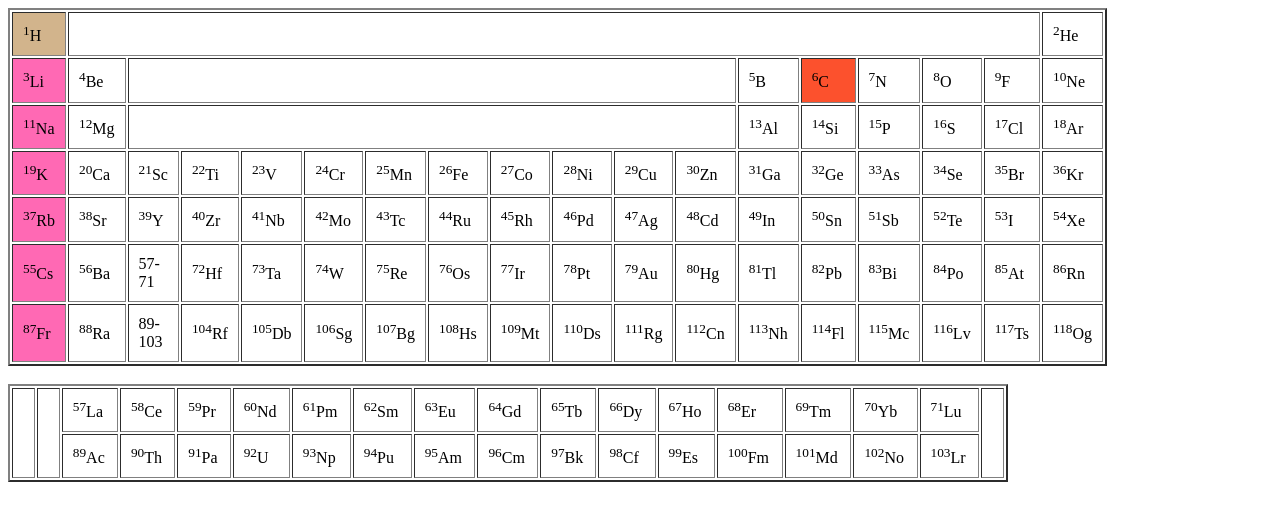
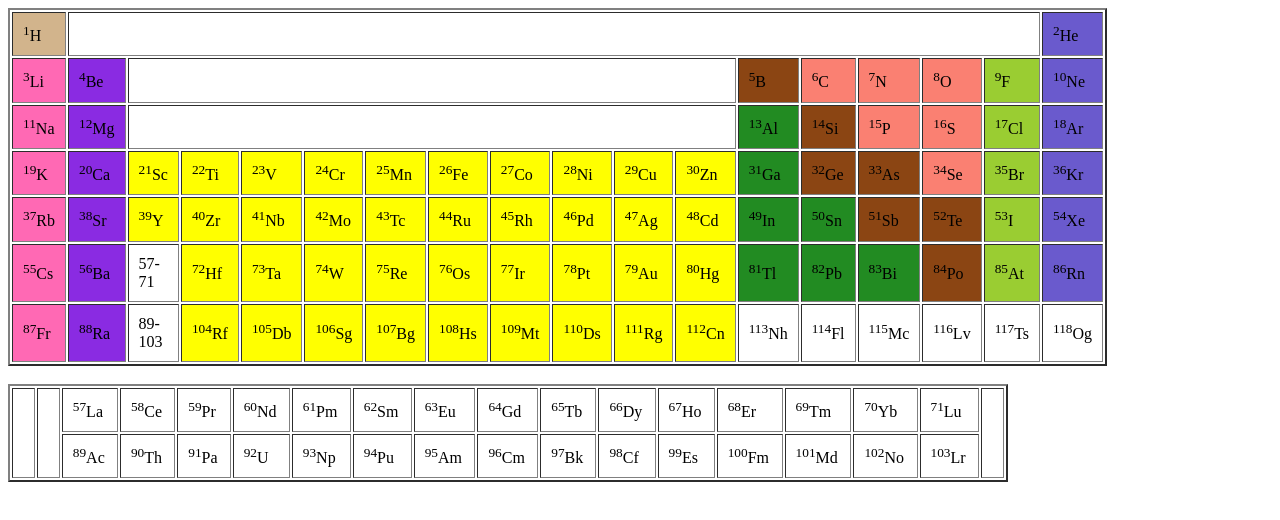
Before and after one commit to hadihasan91/HTML_Assignments, a plain HTML site: page Chapter 6/Chapter 6 Assignment.html in a window 1280 px wide. Drawn offline with Linux system fonts and the light colour scheme.

Commit message:
Further Updated Colors

```diff
--- a/Chapter 6/Chapter 6 Assignment.html
+++ b/Chapter 6/Chapter 6 Assignment.html
@@ -10,106 +10,106 @@
         <tr>
             <td bgcolor="tan"><sup>1</sup>H</td>
             <td colspan="16"></td>
-            <td ><sup>2</sup>He</td>
+            <td bgcolor="slateblue"><sup>2</sup>He</td>
         </tr>
         <tr>
             <td bgcolor="hotpink"><sup>3</sup>Li</td>
-            <td ><sup>4</sup>Be</td>
+            <td bgcolor="blueviolet"><sup>4</sup>Be</td>
             <td colspan="10"></td>
-            <td ><sup>5</sup>B</td>
-            <td bgcolor="FC512D"><sup>6</sup>C</td>
-            <td ><sup>7</sup>N</td>
-            <td ><sup>8</sup>O</td>
-            <td ><sup>9</sup>F</td>
-            <td ><sup>10</sup>Ne</td>
+            <td bgcolor="saddlebrown"><sup>5</sup>B</td>
+            <td bgcolor="salmon"><sup>6</sup>C</td>
+            <td bgcolor="salmon"><sup>7</sup>N</td>
+            <td bgcolor="salmon"><sup>8</sup>O</td>
+            <td bgcolor="yellowgreen"><sup>9</sup>F</td>
+            <td bgcolor="slateblue"><sup>10</sup>Ne</td>
         </tr>
         <tr>
             <td bgcolor="hotpink"><sup>11</sup>Na</td>
-            <td ><sup>12</sup>Mg</td>
+            <td bgcolor="blueviolet"><sup>12</sup>Mg</td>
             <td colspan="10"></td>
-            <td ><sup>13</sup>Al</td>
-            <td ><sup>14</sup>Si</td>
-            <td ><sup>15</sup>P</td>
-            <td ><sup>16</sup>S</td>
-            <td ><sup>17</sup>Cl</td>
-            <td ><sup>18</sup>Ar</td>
+            <td bgcolor="forestgreen"><sup>13</sup>Al</td>
+            <td bgcolor="saddlebrown"><sup>14</sup>Si</td>
+            <td bgcolor="salmon"><sup>15</sup>P</td>
+            <td bgcolor="salmon"><sup>16</sup>S</td>
+            <td bgcolor="yellowgreen"><sup>17</sup>Cl</td>
+            <td bgcolor="slateblue"><sup>18</sup>Ar</td>
         </tr>
         <tr>
             <td bgcolor="hotpink"><sup>19</sup>K</td>
-            <td><sup>20</sup>Ca</td>
-            <td><sup>21</sup>Sc</td>
-            <td><sup>22</sup>Ti</td>
-            <td><sup>23</sup>V</td>
-            <td><sup>24</sup>Cr</td>
-            <td><sup>25</sup>Mn</td>
-            <td><sup>26</sup>Fe</td>
-            <td><sup>27</sup>Co</td>
-            <td><sup>28</sup>Ni</td>
-            <td><sup>29</sup>Cu</td>
-            <td><sup>30</sup>Zn</td>
-            <td><sup>31</sup>Ga</td>
-            <td><sup>32</sup>Ge</td>
-            <td><sup>33</sup>As</td>
-            <td><sup>34</sup>Se</td>
-            <td><sup>35</sup>Br</td>
-            <td><sup>36</sup>Kr</td>
+            <td bgcolor="blueviolet"><sup>20</sup>Ca</td>
+            <td bgcolor="yellow"><sup>21</sup>Sc</td>
+            <td bgcolor="yellow"><sup>22</sup>Ti</td>
+            <td bgcolor="yellow"><sup>23</sup>V</td>
+            <td bgcolor="yellow"><sup>24</sup>Cr</td>
+            <td bgcolor="yellow"><sup>25</sup>Mn</td>
+            <td bgcolor="yellow"><sup>26</sup>Fe</td>
+            <td bgcolor="yellow"><sup>27</sup>Co</td>
+            <td bgcolor="yellow"><sup>28</sup>Ni</td>
+            <td bgcolor="yellow"><sup>29</sup>Cu</td>
+            <td bgcolor="yellow"><sup>30</sup>Zn</td>
+            <td bgcolor="forestgreen"><sup>31</sup>Ga</td>
+            <td bgcolor="saddlebrown"><sup>32</sup>Ge</td>
+            <td bgcolor="saddlebrown"><sup>33</sup>As</td>
+            <td bgcolor="salmon"><sup>34</sup>Se</td>
+            <td bgcolor="yellowgreen"><sup>35</sup>Br</td>
+            <td bgcolor="slateblue"><sup>36</sup>Kr</td>
         </tr>
 
         <tr>
             <td bgcolor="hotpink"><sup>37</sup>Rb</td>
-            <td><sup>38</sup>Sr</td>
-            <td><sup>39</sup>Y</td>
-            <td><sup>40</sup>Zr</td>
-            <td><sup>41</sup>Nb</td>
-            <td><sup>42</sup>Mo</td>
-            <td><sup>43</sup>Tc</td>
-            <td><sup>44</sup>Ru</td>
-            <td><sup>45</sup>Rh</td>
-            <td><sup>46</sup>Pd</td>
-            <td><sup>47</sup>Ag</td>
-            <td><sup>48</sup>Cd</td>
-            <td><sup>49</sup>In</td>
-            <td><sup>50</sup>Sn</td>
-            <td><sup>51</sup>Sb</td>
-            <td><sup>52</sup>Te</td>
-            <td><sup>53</sup>I</td>
-            <td><sup>54</sup>Xe</td>
+            <td bgcolor="blueviolet"><sup>38</sup>Sr</td>
+            <td bgcolor="yellow"><sup>39</sup>Y</td>
+            <td bgcolor="yellow"><sup>40</sup>Zr</td>
+            <td bgcolor="yellow"><sup>41</sup>Nb</td>
+            <td bgcolor="yellow"><sup>42</sup>Mo</td>
+            <td bgcolor="yellow"><sup>43</sup>Tc</td>
+            <td bgcolor="yellow"><sup>44</sup>Ru</td>
+            <td bgcolor="yellow"><sup>45</sup>Rh</td>
+            <td bgcolor="yellow"><sup>46</sup>Pd</td>
+            <td bgcolor="yellow"><sup>47</sup>Ag</td>
+            <td bgcolor="yellow"><sup>48</sup>Cd</td>
+            <td bgcolor="forestgreen"><sup>49</sup>In</td>
+            <td bgcolor="forestgreen"><sup>50</sup>Sn</td>
+            <td bgcolor="saddlebrown"><sup>51</sup>Sb</td>
+            <td bgcolor="saddlebrown"><sup>52</sup>Te</td>
+            <td bgcolor="yellowgreen"><sup>53</sup>I</td>
+            <td bgcolor="slateblue"><sup>54</sup>Xe</td>
         </tr>
 
         <tr>
             <td bgcolor="hotpink"><sup>55</sup>Cs</td>
-            <td><sup>56</sup>Ba</td>
+            <td bgcolor="blueviolet"><sup>56</sup>Ba</td>
             <td>57-71</td>
-            <td><sup>72</sup>Hf</td>
-            <td><sup>73</sup>Ta</td>
-            <td><sup>74</sup>W</td>
-            <td><sup>75</sup>Re</td>
-            <td><sup>76</sup>Os</td>
-            <td><sup>77</sup>Ir</td>
-            <td><sup>78</sup>Pt</td>
-            <td><sup>79</sup>Au</td>
-            <td><sup>80</sup>Hg</td>
-            <td><sup>81</sup>Tl</td>
-            <td><sup>82</sup>Pb</td>
-            <td><sup>83</sup>Bi</td>
-            <td><sup>84</sup>Po</td>
-            <td><sup>85</sup>At</td>
-            <td><sup>86</sup>Rn</td>
+            <td bgcolor="yellow"><sup>72</sup>Hf</td>
+            <td bgcolor="yellow"><sup>73</sup>Ta</td>
+            <td bgcolor="yellow"><sup>74</sup>W</td>
+            <td bgcolor="yellow"><sup>75</sup>Re</td>
+            <td bgcolor="yellow"><sup>76</sup>Os</td>
+            <td bgcolor="yellow"><sup>77</sup>Ir</td>
+            <td bgcolor="yellow"><sup>78</sup>Pt</td>
+            <td bgcolor="yellow"><sup>79</sup>Au</td>
+            <td bgcolor="yellow"><sup>80</sup>Hg</td>
+            <td bgcolor="forestgreen"><sup>81</sup>Tl</td>
+            <td bgcolor="forestgreen"><sup>82</sup>Pb</td>
+            <td bgcolor="forestgreen"><sup>83</sup>Bi</td>
+            <td bgcolor="saddlebrown"><sup>84</sup>Po</td>
+            <td bgcolor="yellowgreen"><sup>85</sup>At</td>
+            <td bgcolor="slateblue"><sup>86</sup>Rn</td>
         </tr>
 
         <tr>
             <td bgcolor="hotpink"><sup>87</sup>Fr</td>
-            <td><sup>88</sup>Ra</td>
+            <td bgcolor="blueviolet"><sup>88</sup>Ra</td>
             <td>89-103</td>
-            <td><sup>104</sup>Rf</td>
-            <td><sup>105</sup>Db</td>
-            <td><sup>106</sup>Sg</td>
-            <td><sup>107</sup>Bg</td>
-            <td><sup>108</sup>Hs</td>
-            <td><sup>109</sup>Mt</td>
-            <td><sup>110</sup>Ds</td>
-            <td><sup>111</sup>Rg</td>
-            <td><sup>112</sup>Cn</td>
+            <td bgcolor="yellow"><sup>104</sup>Rf</td>
+            <td bgcolor="yellow"><sup>105</sup>Db</td>
+            <td bgcolor="yellow"><sup>106</sup>Sg</td>
+            <td bgcolor="yellow"><sup>107</sup>Bg</td>
+            <td bgcolor="yellow"><sup>108</sup>Hs</td>
+            <td bgcolor="yellow"><sup>109</sup>Mt</td>
+            <td bgcolor="yellow"><sup>110</sup>Ds</td>
+            <td bgcolor="yellow"><sup>111</sup>Rg</td>
+            <td bgcolor="yellow"><sup>112</sup>Cn</td>
             <td><sup>113</sup>Nh</td>
             <td><sup>114</sup>Fl</td>
             <td><sup>115</sup>Mc</td>
```
